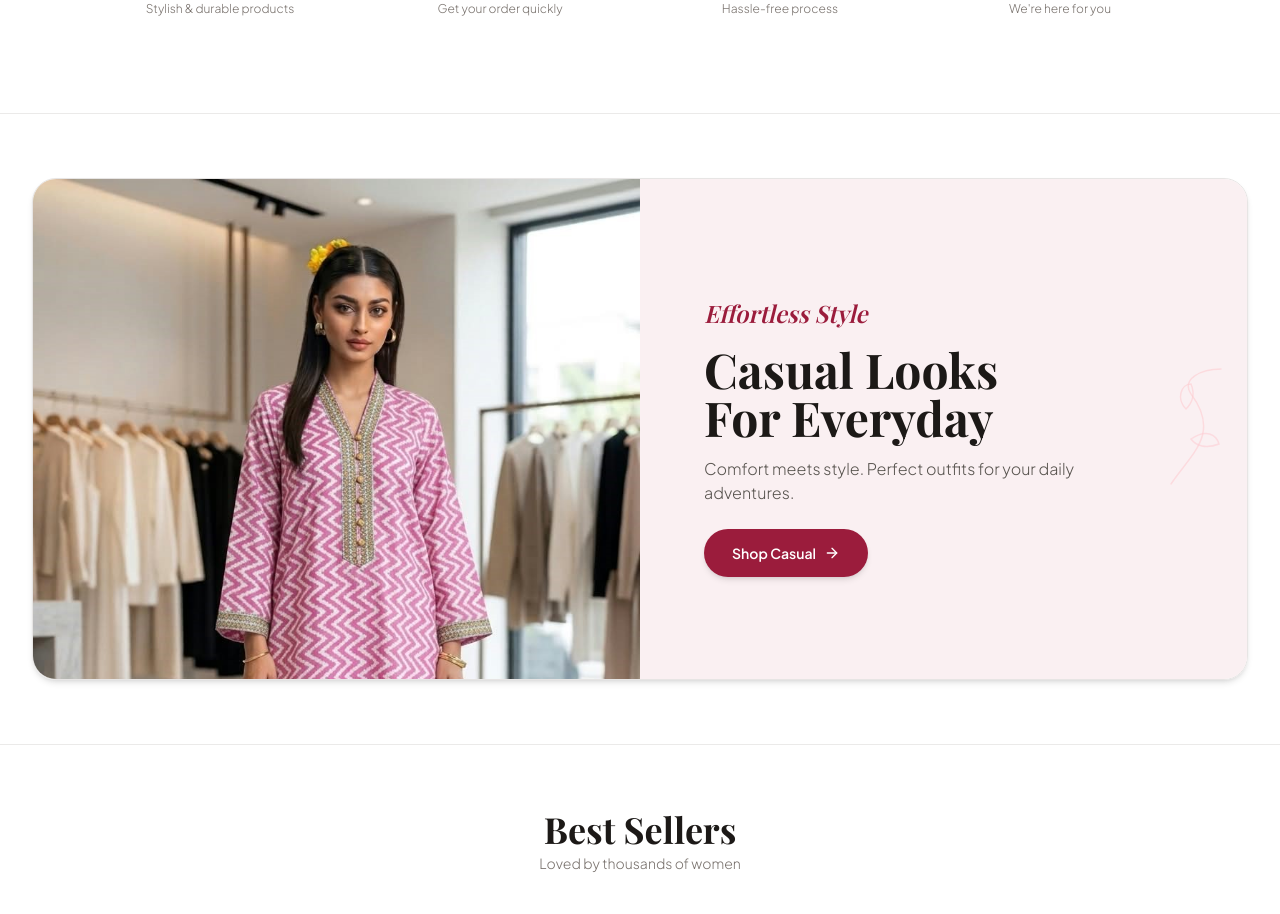
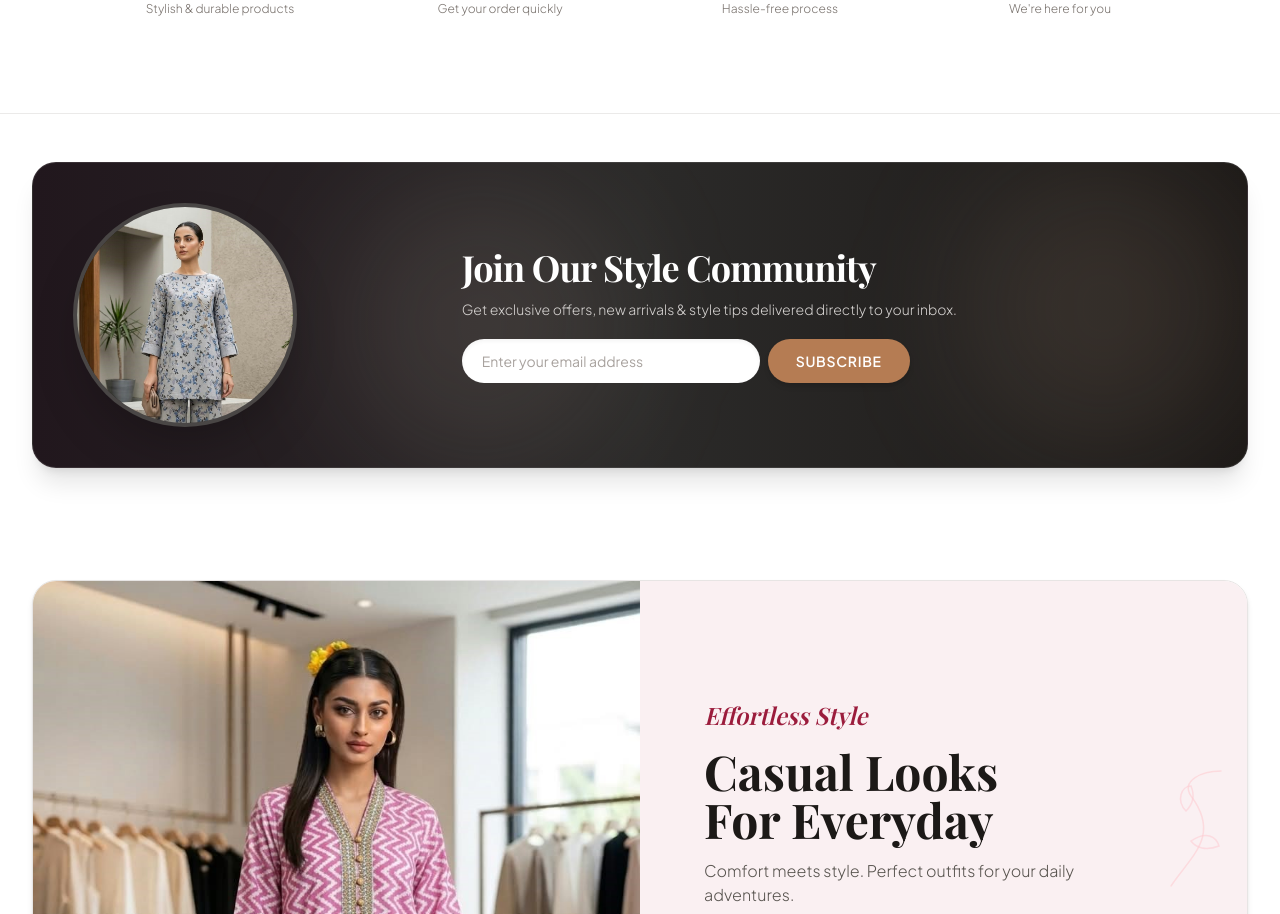
Before and after one commit to wasayrajput/RUAAN, a Next.js app: page / in a window 1280 px wide. Shown: the part 4908-5822 px from the top of the page. Built offline with nearby package versions, Linux system fonts and the light colour scheme; a web font is replaced by a local one.

Commit message:
feat(community-banner): add missing 6th section 'Join Our Style Community' matching reference layout

```diff
--- a/src/app/page.tsx
+++ b/src/app/page.tsx
@@ -8,6 +8,7 @@ import { CategoryCards } from '@/components/CategoryCards';
 import { MidPromoBanner } from '@/components/MidPromoBanner';
 import { ProductCatalog } from '@/components/ProductCatalog';
 import { WhyChooseUs } from '@/components/WhyChooseUs';
+import { StyleCommunityBanner } from '@/components/StyleCommunityBanner';
 import { EditorialSplit } from '@/components/EditorialSplit';
 import { BestSellers } from '@/components/BestSellers';
 import { DiscountSplitBanner } from '@/components/DiscountSplitBanner';
@@ -68,7 +69,10 @@ export default function Home() {
       {/* 6. Why Choose Us? (Reference: 4 Icon Feature Columns with Botanical Motifs) */}
       <WhyChooseUs />
 
-      {/* 7. Editorial Split Feature (Reference: Casual Looks For Everyday / Effortless Style) */}
+      {/* 7. Join Our Style Community (Reference: Model on Left + Email Signup on Right) */}
+      <StyleCommunityBanner />
+
+      {/* 8. Editorial Split Feature (Reference: Casual Looks For Everyday / Effortless Style) */}
       <EditorialSplit />
 
       {/* 8. Best Sellers (Reference: 4-Suit Row Loved by Thousands of Women) */}
--- /dev/null
+++ b/src/components/StyleCommunityBanner.tsx
@@ -0,0 +1,92 @@
+'use client';
+
+import React, { useState } from 'react';
+import Image from 'next/image';
+import { Check } from 'lucide-react';
+
+export const StyleCommunityBanner: React.FC = () => {
+  const [email, setEmail] = useState('');
+  const [isSubscribed, setIsSubscribed] = useState(false);
+
+  const handleSubmit = (e: React.FormEvent) => {
+    e.preventDefault();
+    if (!email) return;
+    setIsSubscribed(true);
+    setTimeout(() => {
+      setEmail('');
+      setIsSubscribed(false);
+    }, 4000);
+  };
+
+  return (
+    <section className="py-8 sm:py-12 bg-white">
+      <div className="max-w-7xl mx-auto px-4 sm:px-6 lg:px-8">
+
+        {/* Deep Dark Container (Reference Exact Style: Model on Left + Community Signup on Right) */}
+        <div className="relative rounded-3xl overflow-hidden bg-gradient-to-r from-[#21171D] via-[#2B2A29] to-[#1C1917] text-white p-6 sm:p-8 lg:p-10 shadow-xl border border-white/10">
+
+          {/* Subtle Ambient Glows */}
+          <div className="absolute top-0 right-0 w-72 h-72 bg-[#F2CBAC]/10 rounded-full blur-3xl pointer-events-none" />
+          <div className="absolute bottom-0 left-1/4 w-72 h-72 bg-brand-peach/10 rounded-full blur-3xl pointer-events-none" />
+
+          <div className="relative z-10 grid grid-cols-1 md:grid-cols-12 gap-6 lg:gap-8 items-center">
+
+            {/* Left Model Photo in Circular/Arched Cutout (Reference Exact Style) */}
+            <div className="md:col-span-4 flex justify-center md:justify-start">
+              <div className="relative w-40 sm:w-48 lg:w-56 aspect-square rounded-full overflow-hidden border-4 border-white/15 shadow-2xl bg-stone-800">
+                <Image
+                  src="/products/SL04.jpg"
+                  alt="Join Our Style Community"
+                  fill
+                  sizes="240px"
+                  className="object-cover object-top hover:scale-105 transition-transform duration-700"
+                />
+              </div>
+            </div>
+
+            {/* Right Text & Email Input (Reference Exact Style) */}
+            <div className="md:col-span-8 space-y-3 text-center md:text-left">
+              <h2 className="text-2xl sm:text-3xl lg:text-4xl font-serif font-bold text-white tracking-tight">
+                Join Our Style Community
+              </h2>
+
+              <p className="text-xs sm:text-sm text-stone-300 font-light max-w-lg mx-auto md:mx-0">
+                Get exclusive offers, new arrivals &amp; style tips delivered directly to your inbox.
+              </p>
+
+              {/* Email Form */}
+              {isSubscribed ? (
+                <div className="inline-flex items-center gap-2 p-3 bg-emerald-900/60 border border-emerald-500/40 rounded-full text-emerald-200 text-xs sm:text-sm font-medium">
+                  <Check className="w-4 h-4 text-emerald-400" />
+                  <span>Welcome to the RUAAN Community! Check your email soon.</span>
+                </div>
+              ) : (
+                <form onSubmit={handleSubmit} className="flex flex-col sm:flex-row items-center gap-2 pt-2 max-w-md mx-auto md:mx-0">
+                  <div className="relative w-full flex-1">
+                    <input
+                      type="email"
+                      value={email}
+                      onChange={(e) => setEmail(e.target.value)}
+                      placeholder="Enter your email address"
+                      required
+                      className="w-full px-5 py-3 text-xs sm:text-sm bg-white text-stone-900 rounded-full focus:outline-none focus:ring-2 focus:ring-[#F2CBAC] placeholder:text-stone-400 shadow-inner"
+                    />
+                  </div>
+                  <button
+                    type="submit"
+                    className="w-full sm:w-auto px-7 py-3 bg-[#B57C53] hover:bg-[#F2CBAC] hover:text-stone-900 text-white text-xs sm:text-sm font-semibold rounded-full transition-all duration-300 shadow-md active:scale-95 uppercase tracking-wider shrink-0 cursor-pointer"
+                  >
+                    Subscribe
+                  </button>
+                </form>
+              )}
+            </div>
+
+          </div>
+
+        </div>
+
+      </div>
+    </section>
+  );
+};
```
